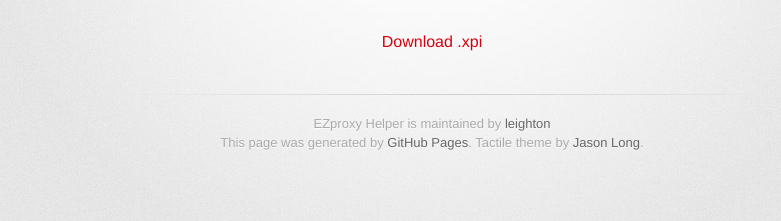
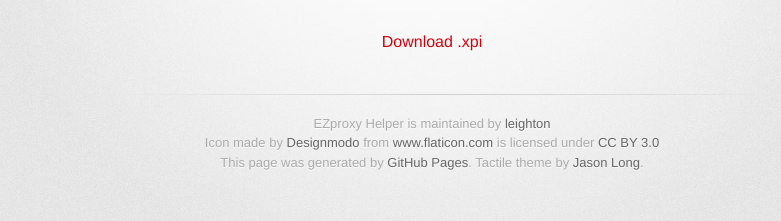
Before and after one commit to leighton/ezproxy-helper, a plain HTML site: page index.html in a window 1280 px wide. Shown: the part 293-514 px from the top of the page, without its empty margins (208-989 px from the left). Drawn offline with Linux system fonts and the light colour scheme; a web font is replaced by a local one.

Commit message:
Update index.html

```diff
--- a/index.html
+++ b/index.html
@@ -61,6 +61,7 @@ $ git checkout gh-pages
 -->
         <footer>
           EZproxy Helper is maintained by <a href="https://github.com/leighton">leighton</a><br>
+          Icon made by <a href="http://www.designmodo.com" title="Designmodo">Designmodo</a> from <a href="http://www.flaticon.com" title="Flaticon">www.flaticon.com</a> is licensed under <a href="http://creativecommons.org/licenses/by/3.0/" title="Creative Commons BY 3.0">CC BY 3.0</a><br>
           This page was generated by <a href="http://pages.github.com">GitHub Pages</a>. Tactile theme by <a href="https://twitter.com/jasonlong">Jason Long</a>.
         </footer>
 
```
